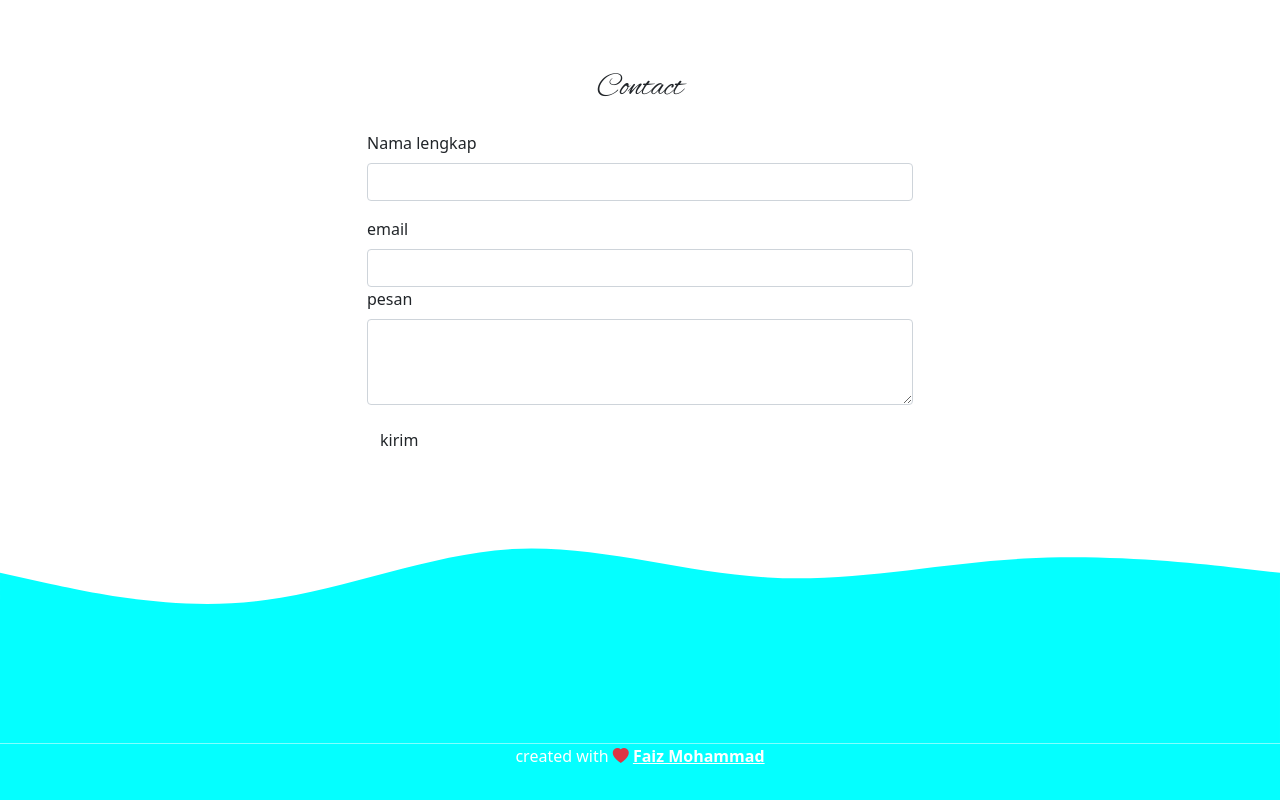
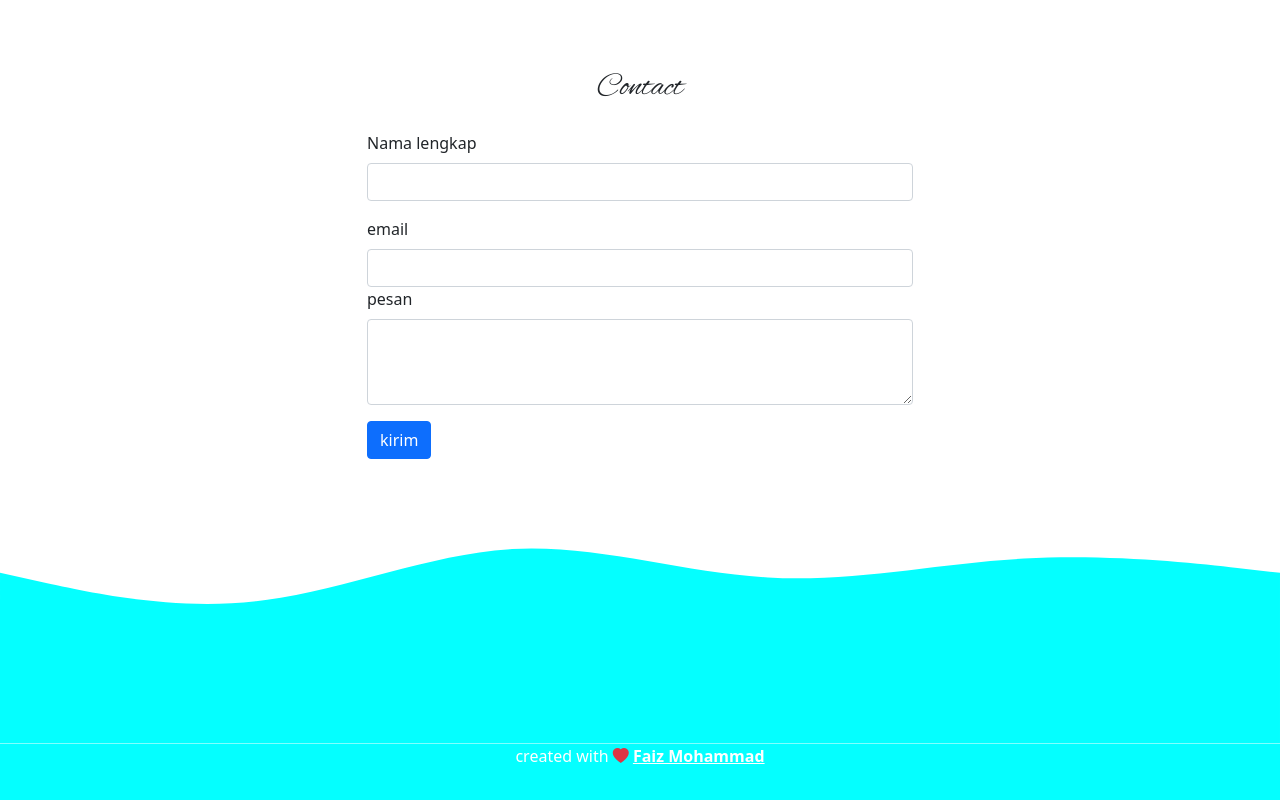
Before and after one commit to faizmeza03/faizmeza03.github.io, a plain HTML site: page index.html in a window 1280 px wide. Shown: the part 2196-2996 px from the top of the page. Drawn offline with nearby package versions, Linux system fonts and the light colour scheme.

Commit message:
rubah btn

```diff
--- a/index.html
+++ b/index.html
@@ -135,7 +135,7 @@
                     <label for="pesan" class="form-label">pesan</label>
                     <textarea class="form-control" id="pesan" rows="3"></textarea>
                   </div>
-               <button type="submit" class="btn btn-succes ">kirim</button>
+               <button type="submit" class="btn btn-primary ">kirim</button>
               </form>
             </div>
            </div>
```
